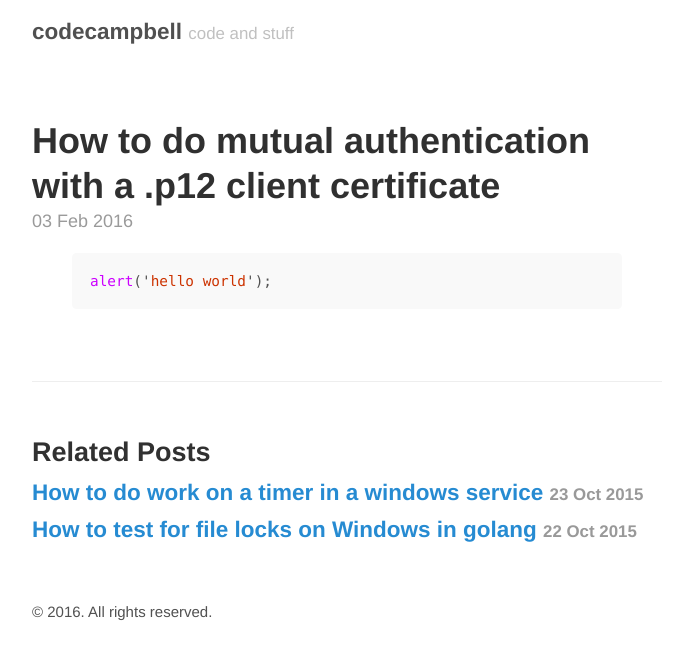
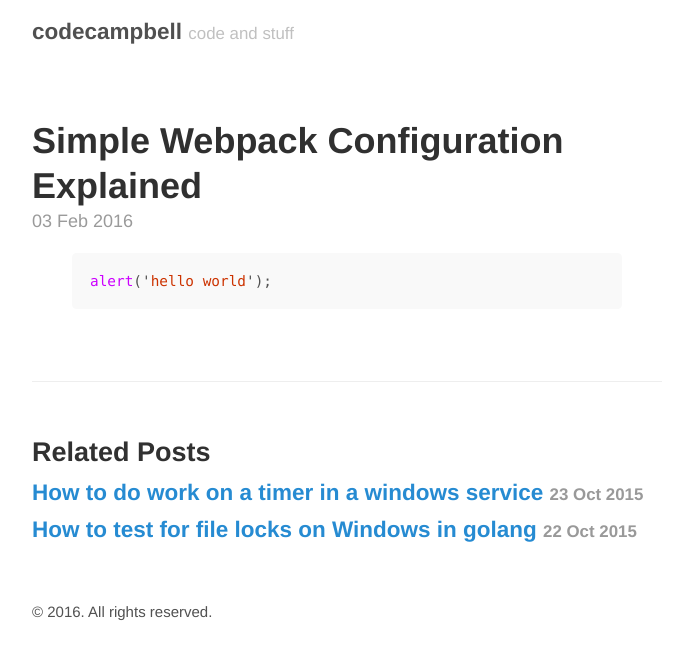
Before and after one commit to blaircamp/blaircamp.github.io, a Jekyll site: the page built from _posts/2016-02-03-simple-webpack-configuration-explain.markdown, in a window 1280 px wide. Shown: the top 659 px of the page, without its empty margins (293-986 px from the left). Built offline with Jekyll 4.4.1, drawn with Linux system fonts in a browser that asks for light colours.

Commit message:
Update 2016-02-03-simple-webpack-configuration-explain.markdown

```diff
--- a/_posts/2016-02-03-simple-webpack-configuration-explain.markdown
+++ b/_posts/2016-02-03-simple-webpack-configuration-explain.markdown
@@ -1,6 +1,6 @@
 ---
 published: true
-title: How to do mutual authentication with a .p12 client certificate
+title: Simple Webpack Configuration Explained
 layout: post
 tags: [webpack,javascript,reactjs]
 categories: [webpack,javascript,reactjs]
```
